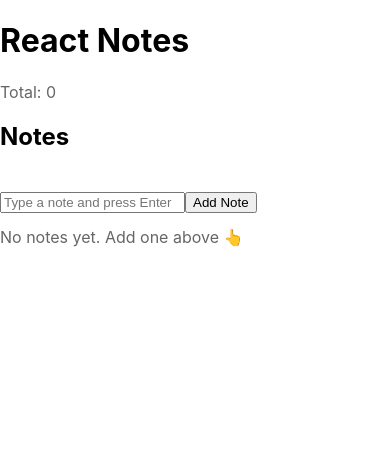
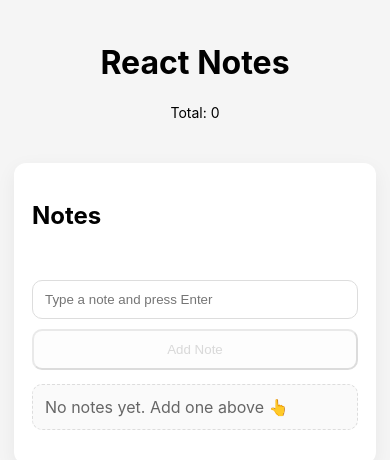
Before and after one commit to josleow/notes-react, a React (Create React App) app: page / in a window 390 px wide. Shown: the top 460 px of the page. Built offline with nearby package versions, Linux system fonts and the light colour scheme.

Commit message:
Day 19: UI polish, responsive layout, and better UX

```diff
--- a/src/App.css
+++ b/src/App.css
@@ -37,9 +37,74 @@
   }
 }
 
+/* --- Day 19 polish --- */
+.container {
+  min-height: 100vh;
+  background: #f5f5f5;
+}
+
+.header {
+  padding: 22px 16px;
+}
+
+.main {
+  max-width: 720px;
+  margin: 20px auto;
+  padding: 0 14px;
+}
+
+.card {
+  background: #fff;
+  padding: 18px;
+  border-radius: 12px;
+  box-shadow: 0 6px 20px rgba(0, 0, 0, 0.06);
+}
+
+.row {
+  display: flex;
+  gap: 10px;
+  margin-top: 12px;
+}
+
+.input {
+  flex: 1;
+  padding: 11px 12px;
+  border: 1px solid #ddd;
+  border-radius: 10px;
+  outline: none;
+}
+
+.input:focus {
+  border-color: #bbb;
+}
+
+.button {
+  padding: 11px 14px;
+  border-radius: 10px;
+}
+
+.button:hover {
+  opacity: 0.92;
+}
+
+.count {
+  margin: 6px 0 0;
+  font-size: 14px;
+}
+
 .empty {
   margin-top: 14px;
   color: #666;
+  background: #fafafa;
+  border: 1px dashed #ddd;
+  padding: 12px;
+  border-radius: 10px;
+}
+
+.list {
+  margin-top: 16px;
+  padding-left: 0;
+  list-style: none;
 }
 
 .listItem {
@@ -47,23 +112,46 @@
   align-items: center;
   justify-content: space-between;
   gap: 12px;
+  padding: 10px 12px;
+  border: 1px solid #eee;
+  border-radius: 10px;
+  margin-bottom: 10px;
 }
 
 .deleteBtn {
-  padding: 8px 10px;
-  border: none;
-  border-radius: 6px;
-  cursor: pointer;
-  background: #ddd;
+  border-radius: 10px;
 }
 
-.count{color:#666; margin-top: 6px;}
+.deleteBtn:hover {
+  opacity: 0.85;
+}
 
-.clearBtn{
-  margin-top: 12px;
-  padding: 10px 14px;
-  border: none;
-  border-radius: 6px;
-  cursor: pointer;
-  background: #ddd;
+.clearBtn {
+  border-radius: 10px;
 }
+
+.clearBtn:hover {
+  opacity: 0.85;
+}
+
+/* Mobile friendly */
+@media (max-width: 520px) {
+  .row {
+    flex-direction: column;
+  }
+
+  .button {
+    width: 100%;
+  }
+
+  .deleteBtn {
+    white-space: nowrap;
+  }
+}
+
+.header{text-align: center;}
+
+.button:disabled {
+  opacity: 0.5;
+  cursor: not-allowed;
+}
--- a/src/App.js
+++ b/src/App.js
@@ -61,7 +61,7 @@ useEffect(() => {
               <button className="clearBtn" onClick={()=>{if(window.confirm("Clear all notes?")) setNotes([])}}>Clear All</button>
             )}<br/>
             <input className="input" value={noteInput} onChange={(e)=> setNoteinput(e.target.value)} onKeyDown={handleKeyDown} placeholder="Type a note and press Enter"/>
-            <button className="button" onClick={addNote}>Add Note</button>
+            <button className="button" onClick={addNote} disabled={!noteInput.trim()}>Add Note</button>
           </div>
 
          <NotesList notes={notes} deleteNote={deleteNote} />
```
Also changed, not shown: 1 other file (tests, documents, lock files or other folders).
